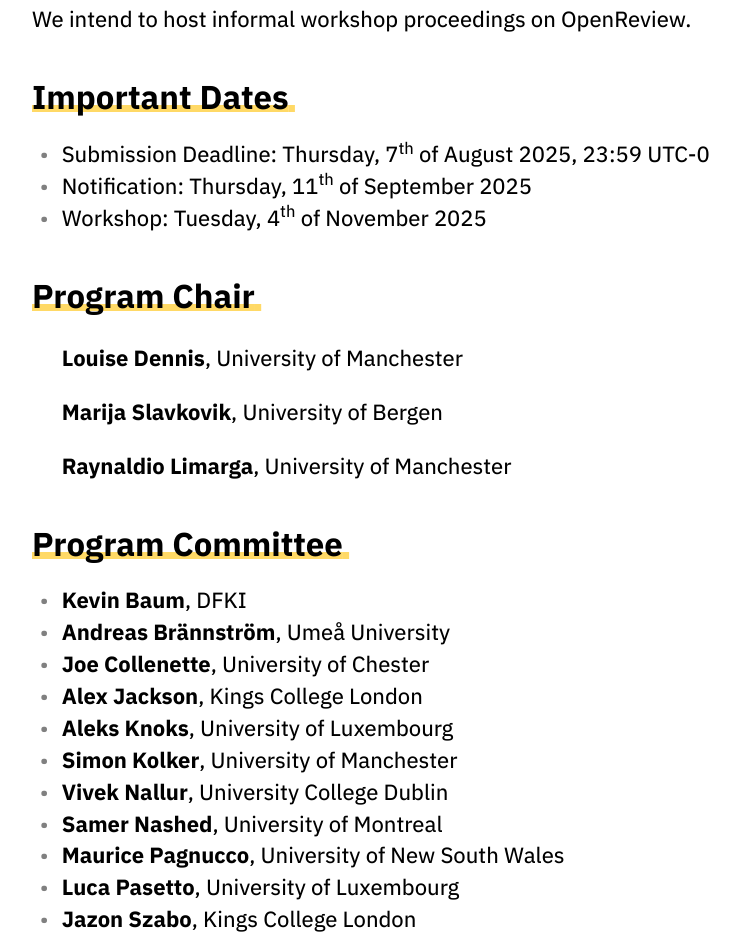
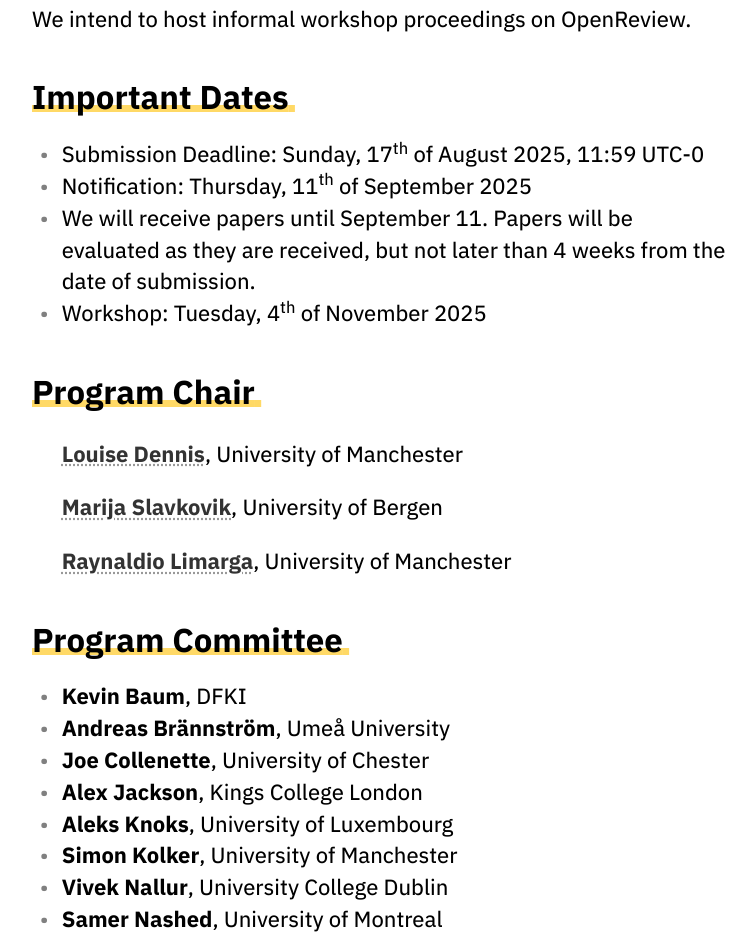
Before and after one commit to FEARWorkshop/FEARWorkshop.github.io, a plain HTML site: page 2025/workshop/index.html in a window 1280 px wide. Shown: the part 4512-5450 px from the top of the page, without its empty margins (256-1012 px from the left). Drawn offline with Linux system fonts and the light colour scheme; a web font is replaced by a local one.

Commit message:
Extend deadline

```diff
--- a/2025/workshop/index.html
+++ b/2025/workshop/index.html
@@ -8,7 +8,7 @@
         Formal Ethical Agents and Robots — FEAR 2025
     </title>
     <meta name="description"
-        content="Information about the Formal Ethical Agents and Robots workshop (FEAR) 2024.">
+        content="Information about the Formal Ethical Agents and Robots workshop (FEAR) 2025.">
 
     <link rel="stylesheet" type="text/css" href="/styles/dropdown.css" />
     <link rel="stylesheet" type="text/css" href="/styles/fonts.css" />
@@ -253,15 +253,16 @@
         <h2 id="important-dates" class="section"><a class="anchor" href="#important-dates"
                 title="permalink to this section">Important Dates</a></h2>
         <ul>
-            <li>Submission Deadline: Thursday, 7<sup>th</sup> of August 2025, 23:59 UTC-0</li>
+            <li>Submission Deadline: Sunday, 17<sup>th</sup> of August 2025, 11:59 UTC-0</li>
             <li>Notification: Thursday, 11<sup>th</sup> of September 2025</li>
+            <li>We will receive papers until September 11. Papers will be evaluated as they are received, but not later than 4 weeks from the date of submission.</li>
             <li>Workshop: Tuesday, 4<sup>th</sup> of November 2025</li>
         </ul>
         <h2 id="program-chair" class="section"><a class="anchor" href="#program-chair"
                 title="permalink to this section">Program Chair</a></h2>
-                <div class="one-item-list"><strong>Louise Dennis</strong>, University of Manchester</div>
-                <div class="one-item-list"><strong>Marija Slavkovik</strong>, University of Bergen</div>
-                <div class="one-item-list"><strong>Raynaldio Limarga</strong>, University of Manchester</div>
+                <div class="one-item-list"><strong><a href="mailto:louise.dennis@manchester.ac.uk">Louise Dennis</a></strong>, University of Manchester</div>
+                <div class="one-item-list"><strong><a href="mailto:marija.slavkovik@uib.no">Marija Slavkovik</a></strong>, University of Bergen</div>
+                <div class="one-item-list"><strong><a href="mailto:raynaldio.limarga@manchester.ac.uk">Raynaldio Limarga</a></strong>, University of Manchester</div>
         <h2 id="program-committee" class="section"><a class="anchor" href="#program-committee" title="permalink to this section">Program Committee</a></h2>
         <ul>
             <li><strong>Kevin Baum</strong>, DFKI</li>
```
